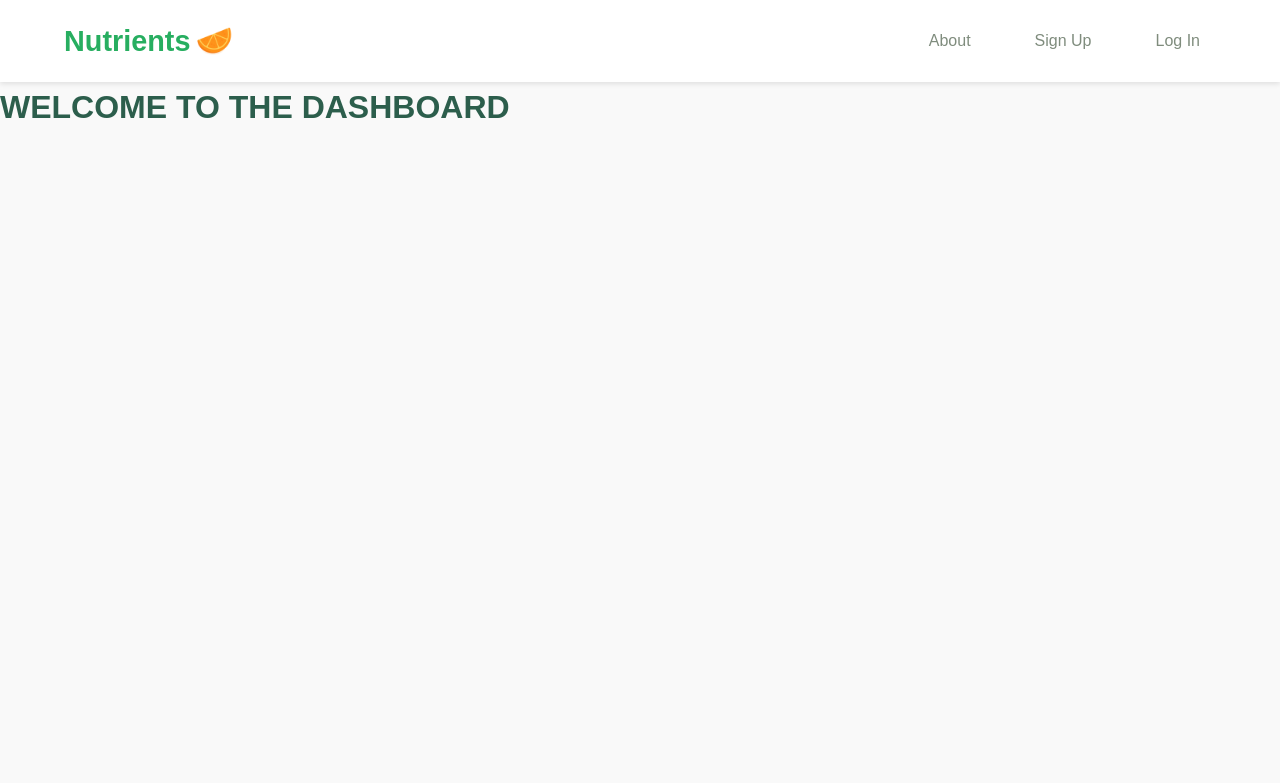
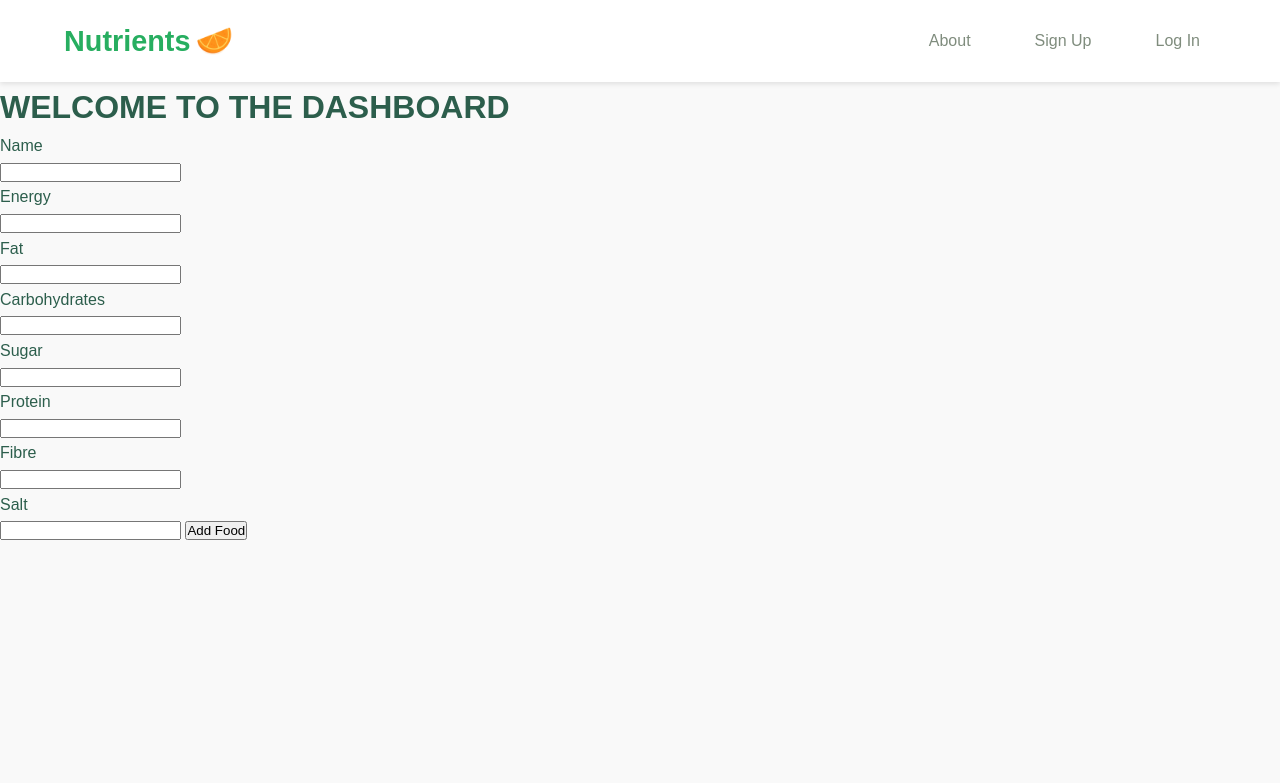
Before and after one commit to SivirGlide/Nutrients, a Flask app: page /dashboard in a window 1280 px wide. Shown: the top 783 px of the page. Run offline with Flask 3, Linux system fonts and the light colour scheme.

Commit message:
I think i just made a food repository and food service

```diff
--- a/app.py
+++ b/app.py
@@ -4,8 +4,9 @@ import os
 
 from config import SECRET_KEY, SUPABASE_URL, SUPABASE_KEY
 from src.Pages.auth.authrouting import register_auth_routes
-from src.Pages.mainpages.mainrouting import mainbp
-from src.services.ServiceFactory import auth_service
+from src.Pages.mainpages.mainrouting import register_main_routes
+from src.services.ServiceFactory import auth_service, food_service
+
 
 #Application factory should be made here, instead of using the app globally this makes it into a function.
 
@@ -41,7 +42,7 @@ def create_app(test_config=None):
         return "Test Direct Page"
 
     register_auth_routes(app, auth_service)
-    app.register_blueprint(mainbp)
+    register_main_routes(app, food_service)
     return app
 
 
--- a/src/Pages/auth/Signin.py
+++ b/src/Pages/auth/Signin.py
@@ -1,6 +1,4 @@
 from flask import render_template, request, flash
-
-from src.Pages.mainpages.mainrouting import dashboard
 
 
 def getSignIn(auth_service):
--- a/src/Pages/auth/Signup.py
+++ b/src/Pages/auth/Signup.py
@@ -1,6 +1,4 @@
 from flask import render_template, request, flash
-
-from src.Pages.mainpages.mainrouting import dashboard
 from src.services.auth_services.AuthService import AuthService
 
 
--- a/src/Pages/mainpages/Dashboard.py
+++ b/src/Pages/mainpages/Dashboard.py
@@ -1,5 +1,15 @@
-from flask import render_template
+from flask import render_template, request
 
 
-def getDashboard():
-    return render_template('dashboard.html')
+def getDashboard(food_service):
+    if request.method == "GET":
+        return render_template('dashboard.html')
+    if request.method == "POST":
+        food_data = request.form.to_dict()
+        #call the food service
+        is_valid, code = food_service.create_food(food_data)
+        if not is_valid:
+            print("Invalid food data" + code)
+        else:
+            print("Successfully created food data" + code)
+        return render_template('dashboard.html')
--- a/src/Pages/mainpages/mainrouting.py
+++ b/src/Pages/mainpages/mainrouting.py
@@ -4,15 +4,19 @@ from src.Pages.mainpages.Dashboard import getDashboard
 from src.Pages.mainpages.about import getAbout
 from src.Pages.mainpages.landing import getLandingPage
 
-mainbp = Blueprint('main', __name__)
-@mainbp.route('/')
-def landing():
-    return getLandingPage()
 
-@mainbp.route('/dashboard')
-def dashboard():
-    return getDashboard()
+def register_main_routes(app, food_service):
+    mainbp = Blueprint('main', __name__)
+    @mainbp.route('/')
+    def landing():
+        return getLandingPage()
 
-@mainbp.route('/about')
-def about():
-    return getAbout()
+    @mainbp.route('/dashboard', methods=['GET', 'POST'])
+    def dashboard():
+        return getDashboard(food_service)
+
+    @mainbp.route('/about')
+    def about():
+        return getAbout()
+
+    app.register_blueprint(mainbp)
--- a/src/services/ServiceFactory.py
+++ b/src/services/ServiceFactory.py
@@ -1,3 +1,8 @@
+from src.repositories.Food import FoodRepository
+from src.services.FoodService.FoodService import FoodService
 from src.services.auth_services.AuthService import AuthService
 
+food_repository = FoodRepository()
+
 auth_service = AuthService()
+food_service = FoodService(food_repository)
--- a/templates/dashboard.html
+++ b/templates/dashboard.html
@@ -2,4 +2,33 @@
 
 {% block content %}
 <h1>WELCOME TO THE DASHBOARD</h1>
+
+<form method="post" action="/dashboard">
+    <p>Name</p>
+    <input type="text" name="Name">
+
+    <p>Energy</p>
+    <input type="text" name="Energy">
+
+    <p>Fat</p>
+    <input type="text" name="Fat">
+
+    <p>Carbohydrates</p>
+    <input type="text" name="Carbohydrates">
+
+    <p>Sugar</p>
+    <input type="text" name="Sugar">
+
+    <p>Protein</p>
+    <input type="text" name="Protein">
+
+    <p>Fibre</p>
+    <input type="text" name="Fibre">
+
+    <p>Salt</p>
+    <input type="text" name="Salt">
+
+    <button type="submit" >Add Food</button>
+</form>
+
 {% endblock %}
```
Also changed, not shown: src/Pages/data/domain/FoodOBJ.py (added, +18 -0 lines), src/repositories/Food.py (added, +28 -0 lines), src/services/FoodService/FoodService.py (added, +14 -0 lines), src/Pages/data/domain/__init__.py (added), src/entities/__init__.py (added), src/repositories/__init__.py (added), src/services/FoodService/__init__.py (added).
